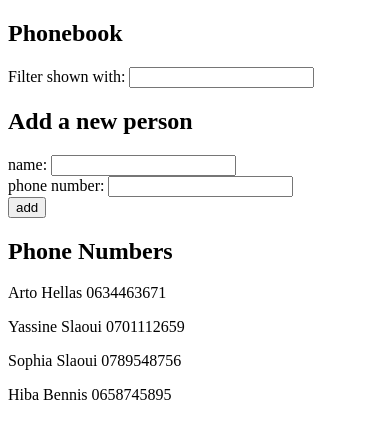
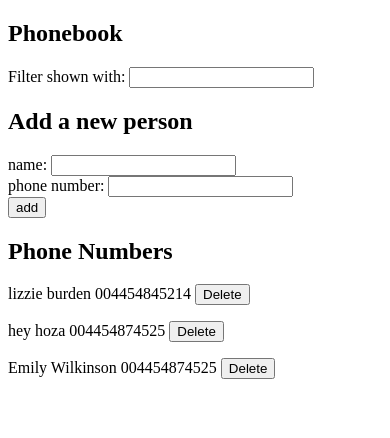
Before and after one commit to yslaoui/firstInversionOfControl, a React (Create React App) app in the folder react/exercices/part2/phonebook/: page / in a window 390 px wide. Shown: the top 438 px of the page. Built offline with nearby package versions, Linux system fonts and the light colour scheme; data requests are answered from the project's data file.

Commit message:
part 2 until exercice 12, phoneBook app, user can add and delete names to the server

```diff
--- /dev/null
+++ b/react/exercices/part2/phonebook/db.json
@@ -0,0 +1,19 @@
+{
+  "persons": [
+    {
+      "id": 7,
+      "name": "lizzie burden",
+      "number": "004454845214"
+    },
+    {
+      "id": 8,
+      "name": "hey hoza",
+      "number": "004454874525"
+    },
+    {
+      "id": 9,
+      "name": "Emily Wilkinson",
+      "number": "004454874525"
+    }
+  ]
+}
--- a/react/exercices/part2/phonebook/src/App.js
+++ b/react/exercices/part2/phonebook/src/App.js
@@ -1,4 +1,6 @@
-import { useState } from 'react'
+import { useState, useEffect } from 'react'
+import axios from 'axios'
+import services from './Services/services'
 
 // TODO extract the search filter
 const Filter = (props) => {
@@ -30,28 +32,50 @@ const PersonForm = (props) => {
 
 // TODO extract a component that renders all people from the phonebook
 const Persons = (props) => {
+
+
+  const deleteSubmit = (id) => {
+    const resourceURL = `http://localhost:3001/persons/${id}`
+    const resourceToDelete = props.showPerson.find((x)=>x.id==id)
+    if (window.confirm(`Delete ${resourceToDelete.name} ?`)) {
+      axios.delete(resourceURL)
+    }
+  }
+
+
   return (
     <div>
-        {props.showPerson.map((x) => <p key={x.id}>{x.name} {x.phoneNumber}</p> )}
+        {props.showPerson.map((x) =>  {
+          return (
+            <div key={x.id}>
+              <p>{x.name} {x.number} <button type='submit' onClick={()=>deleteSubmit(x.id)}> Delete </button></p>
+            </div>
+          )
+        })}
     </div>
   )
 }
 
 
 
-
 const App = () => {
 
   // STATE VARIABLES
-  const [persons, setPersons] = useState([
-    {id: 1, name: 'Arto Hellas', phoneNumber: '0634463671'},
-    {id: 2, name: 'Yassine Slaoui', phoneNumber: '0701112659'},
-    {id: 3, name: 'Sophia Slaoui', phoneNumber: '0789548756'},
-    {id: 4, name: 'Hiba Bennis', phoneNumber: '0658745895'}
-  ])
+  const [persons, setPersons] = useState([])
   const [newName, setNewName] = useState('')
   const [newPhoneNumber, setNewPhoneNumber] = useState('')
   const [filter, setFilter] = useState('')
+
+
+  // Getting initial data of persons state variable from the server
+  useEffect(() => {
+    services
+      .getAll('http://localhost:3001/persons')
+      .then(initialContacts => {
+        setPersons(initialContacts)
+      })
+  }, [])
+
 
   // EVENT HANDLERS
   const changeName = (event) => {
@@ -70,10 +94,16 @@ const App = () => {
     event.preventDefault()
     const personNames = persons.map(x=> x.name)
     if (!(personNames.includes(newName))) {
-      const newPerson = {id:persons.length+1 ,name:newName, phoneNumber: newPhoneNumber}
+      const newPerson = {id:persons.length+1 ,name:newName, number: newPhoneNumber}
       setPersons(persons.concat(newPerson))
       setNewName('')
       setNewPhoneNumber('')
+      // Add the phone numbers submitted by the users to the server
+      services
+        .insert(newPerson)
+        .then(newContact => {
+          setPersons(persons.concat(newContact))
+        })
     }
     else {
       alert(`${newName} is already added to phonebook`)
@@ -83,6 +113,7 @@ const App = () => {
   }
 
   const showPerson = persons.filter(x => x.name.toLocaleLowerCase().includes(filter.toLocaleLowerCase()))
+
 
 
   // RENDERING
--- /dev/null
+++ b/react/exercices/part2/phonebook/src/Services/services.js
@@ -0,0 +1,21 @@
+import axios from 'axios'
+
+const baseUrl = 'http://localhost:3001/persons'
+
+const getAll = () => {
+    const request = axios.get(baseUrl)
+    return request.then((response) => response.data)
+}
+
+const insert = (resource) => {
+    const request =  axios.post(baseUrl, resource)
+    return request.then((response) => response.data)
+}
+
+const printMe = () => console.log(`Hi I am services`)
+
+export default {
+    getAll,
+    insert,
+    printMe
+}
```
Also changed, not shown: react/exercices/part2/phonebook/package.json (+8 -1 lines).
